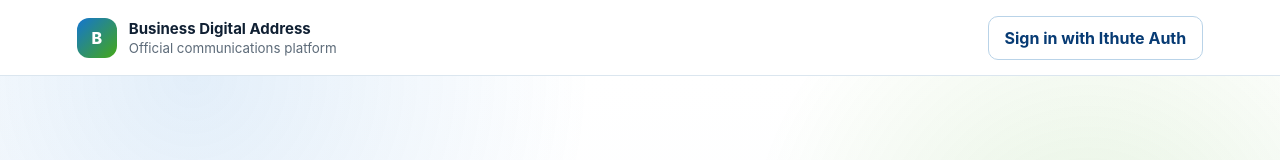
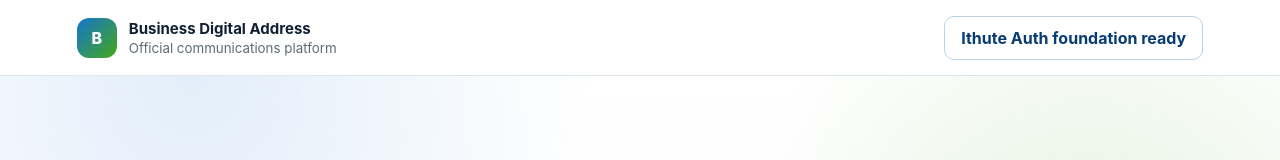
Before and after one commit to ithute-stak/business-digital-address, a Next.js app in the folder frontend/: page / in a window 1280 px wide. Shown: the top 160 px of the page. Built offline with nearby package versions, Linux system fonts and the light colour scheme; no server answers.

Commit message:
Avoid premature product login link

```diff
--- a/frontend/app/page.tsx
+++ b/frontend/app/page.tsx
@@ -6,8 +6,6 @@ const capabilities = [
 ];
 
 export default function HomePage() {
-  const authUrl = process.env.NEXT_PUBLIC_AUTH_URL ?? "https://auth.ithute.co.ls";
-
   return (
     <main>
       <header className="topbar">
@@ -18,9 +16,9 @@ export default function HomePage() {
             <small>Official communications platform</small>
           </span>
         </div>
-        <a className="signIn" href={`${authUrl.replace(/\/$/, "")}/account/login`}>
-          Sign in with Ithute Auth
-        </a>
+        <span className="signIn" title="Product OIDC redirect registration is completed when the production hostname is approved">
+          Ithute Auth foundation ready
+        </span>
       </header>
 
       <section className="hero">
```
